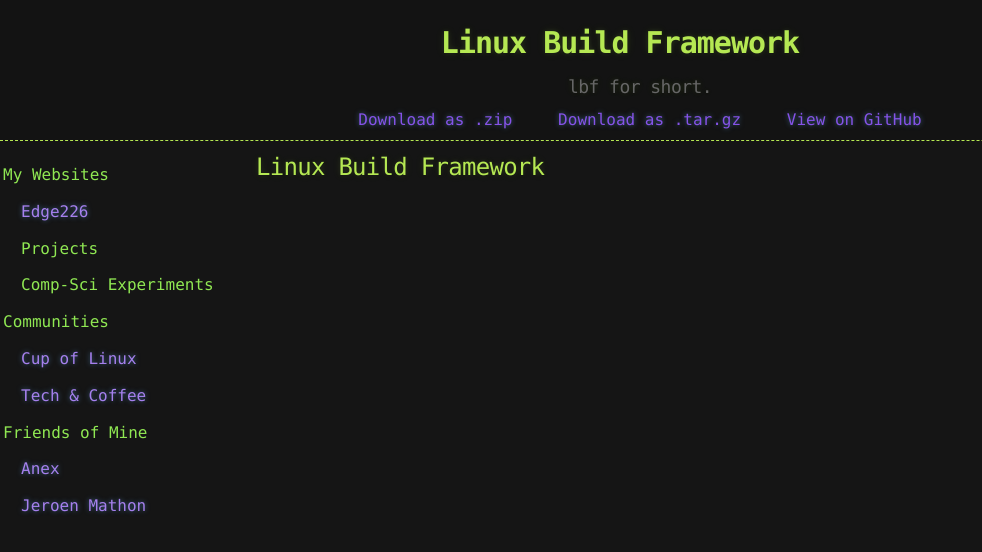
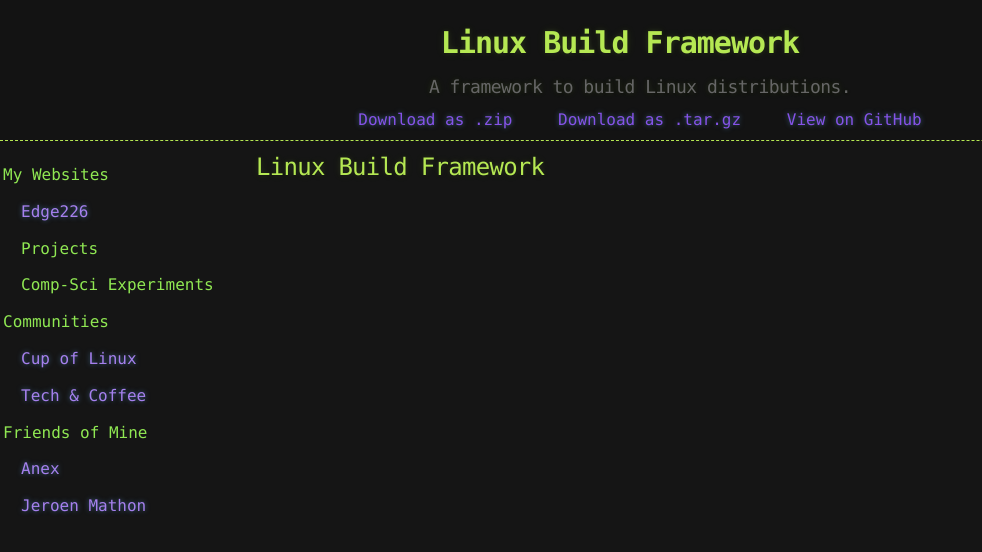
Before and after one commit to Lucid-OS/lbf, a plain HTML site: page index.html in a window 1280 px wide. Shown: the whole page, without its empty margins (0-982 px from the left). Drawn offline with Linux system fonts and the light colour scheme.

Commit message:
Updated the header to be more informative.

```diff
--- a/index.html
+++ b/index.html
@@ -28,7 +28,7 @@
     <div class="container">
 
 <h1>Linux Build Framework</h1>
-<h2>lbf for short.</h2>
+<h2>A framework to build Linux distributions.</h2>
 
 <section class="downloads">
   <nav>
```
Also changed, not shown: template/header.html (+1 -1 lines), template/index.html (+1 -1 lines).
